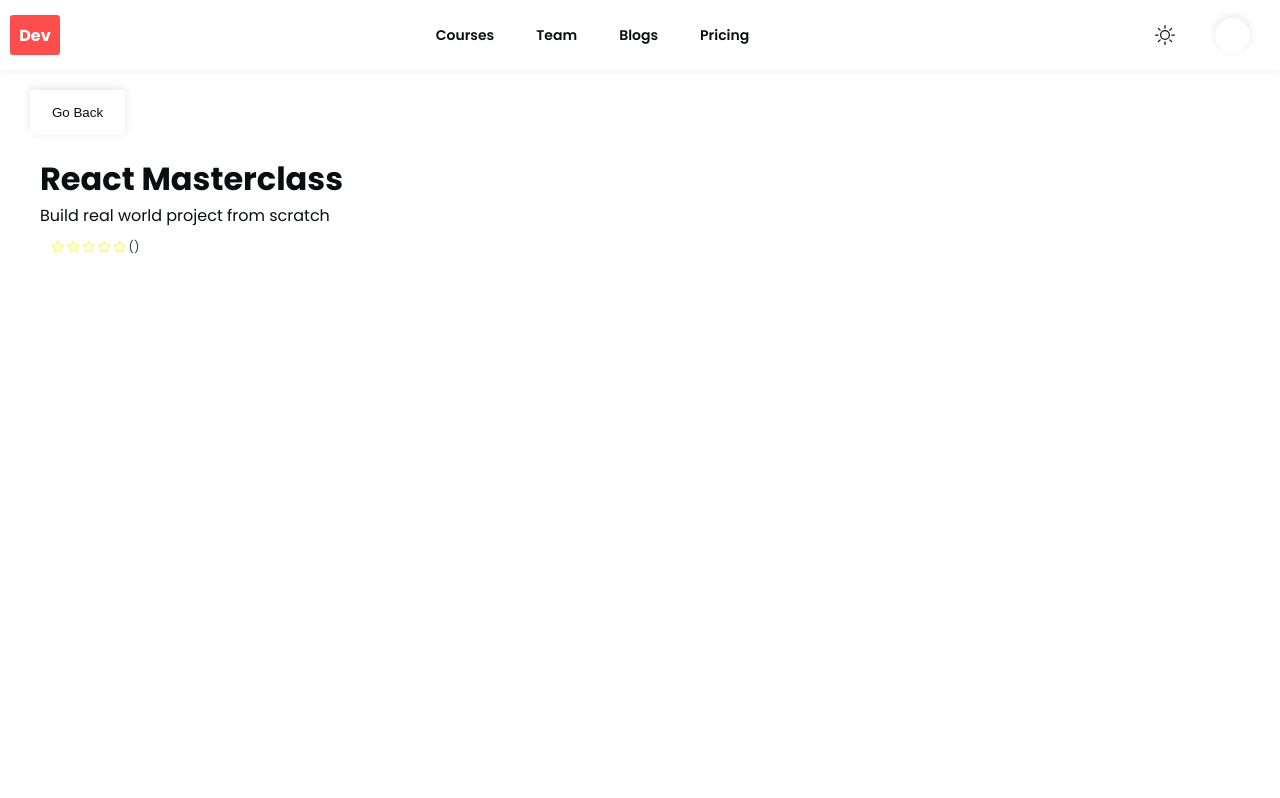
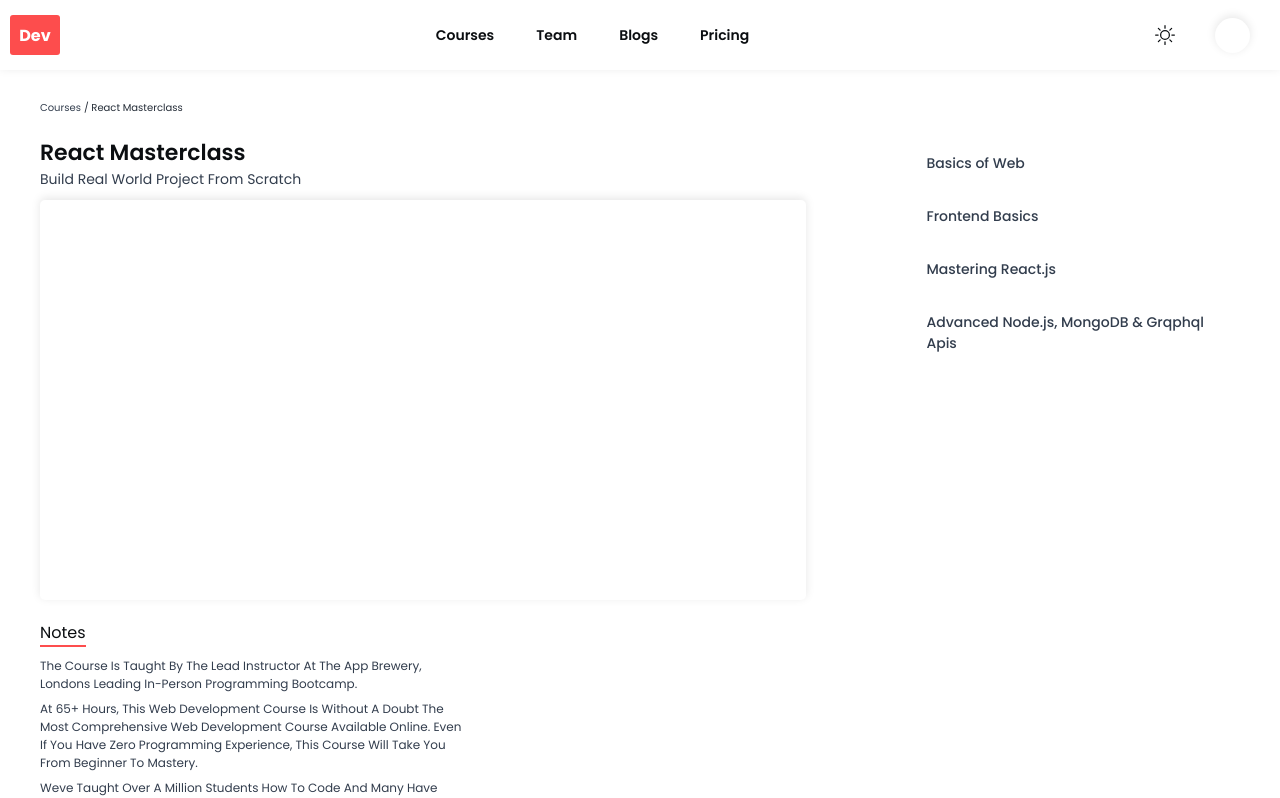
Before and after one commit to Shubhofficial1/devbattle-frontend, a React (Create React App) app in the folder frontend/: page /courses/1 in a window 1280 px wide. Shown: the top 798 px of the page. Built offline with nearby package versions, Linux system fonts and the light colour scheme.

Commit message:
course details page updated

```diff
--- a/frontend/src/Data/Courses.js
+++ b/frontend/src/Data/Courses.js
@@ -10,6 +10,37 @@ const courses = [
     rating: 4.5,
     numReviews: 4,
     language: 'english',
+    stack: [
+      {
+        name: 'react',
+        imageUrl: '',
+      },
+      {
+        name: 'redux',
+        imageUrl: '',
+      },
+      {
+        name: 'sass',
+        imageUrl: '',
+      },
+    ],
+    notes: [
+      {
+        text: 'The course is taught by the lead instructor at the App Brewery, Londons leading in-person programming bootcamp.',
+      },
+      {
+        text: 'At 65+ hours, this Web Development course is without a doubt the most comprehensive web development course available online. Even if you have zero programming experience, this course will take you from beginner to mastery.',
+      },
+      {
+        text: 'Weve taught over a million students how to code and many have gone on to change their lives by becoming professional developers or starting their own tech startup.',
+      },
+      {
+        text: 'you will save yourself over $12,000 by enrolling, but still get access to the same teaching materials and learn from the same instructor and curriculum as our in-person programming bootcamp.',
+      },
+      {
+        text: 'The course is constantly updated with new content, with new projects and modules determined by students - thats you!',
+      },
+    ],
     content: [
       {
         _id: '1a',
@@ -96,6 +127,37 @@ const courses = [
     rating: 4.0,
     numReviews: 14,
     language: 'english',
+    stack: [
+      {
+        name: 'react',
+        imageUrl: '',
+      },
+      {
+        name: 'redux',
+        imageUrl: '',
+      },
+      {
+        name: 'sass',
+        imageUrl: '',
+      },
+    ],
+    notes: [
+      {
+        text: 'hey there',
+      },
+      {
+        text: 'hey there',
+      },
+      {
+        text: 'hey there',
+      },
+      {
+        text: 'hey there',
+      },
+      {
+        text: 'hey there',
+      },
+    ],
     content: [
       {
         _id: '1a',
@@ -182,6 +244,37 @@ const courses = [
     rating: 3,
     numReviews: 3,
     language: 'english',
+    stack: [
+      {
+        name: 'react',
+        imageUrl: '',
+      },
+      {
+        name: 'redux',
+        imageUrl: '',
+      },
+      {
+        name: 'sass',
+        imageUrl: '',
+      },
+    ],
+    notes: [
+      {
+        text: 'hey there',
+      },
+      {
+        text: 'hey there',
+      },
+      {
+        text: 'hey there',
+      },
+      {
+        text: 'hey there',
+      },
+      {
+        text: 'hey there',
+      },
+    ],
     content: [
       {
         _id: '1a',
@@ -268,6 +361,37 @@ const courses = [
     rating: 5,
     numReviews: 3,
     language: 'english',
+    stack: [
+      {
+        name: 'react',
+        imageUrl: '',
+      },
+      {
+        name: 'redux',
+        imageUrl: '',
+      },
+      {
+        name: 'sass',
+        imageUrl: '',
+      },
+    ],
+    notes: [
+      {
+        text: 'hey there',
+      },
+      {
+        text: 'hey there',
+      },
+      {
+        text: 'hey there',
+      },
+      {
+        text: 'hey there',
+      },
+      {
+        text: 'hey there',
+      },
+    ],
     content: [
       {
         _id: '1a',
--- a/frontend/src/screens/CourseDetailsScreen/CourseDetailsScreen.css
+++ b/frontend/src/screens/CourseDetailsScreen/CourseDetailsScreen.css
@@ -1,10 +1,100 @@
-.course__details {
+.course__details__container {
   padding: 10px 20px;
   max-width: 1400px;
   width: 100%;
 }
 
-.back-btn {
+.details__container {
+  display: grid;
+  grid-template-columns: 5fr 2fr;
+  min-height: 100vh;
+}
+
+.course__details {
+  /* border: 1px solid violet; */
+  text-transform: capitalize;
+}
+
+.course__link {
+  display: flex;
+  padding: 10px;
+}
+
+.course__course__link {
+  color: var(--text-dark-light);
+  cursor: pointer;
+  font-size: 10px;
+  margin-right: 3px;
+}
+
+.course__course__current {
+  color: var(--text-dark);
+  font-size: 10px;
+}
+
+.course__overview {
+  padding: 10px;
+}
+
+.course__overview h1 {
+  font-size: 22px;
+  font-weight: 600;
+  color: var(--text-color);
+}
+
+.course__overview p {
+  font-size: 14px;
+  font-weight: 400;
+  color: var(--text-dark-light);
+}
+
+.course__image {
+  width: 90%;
+  height: 400px;
+  margin-top: 10px;
+  background-color: var(--CARD);
+  border-radius: var(--border-radius-5);
+  box-shadow: var(--box-shadow);
+  cursor: pointer;
+}
+
+.course__outline {
+  overflow-y: auto;
+  min-height: 600px;
+  padding: 10px;
+}
+
+.notes__container {
+  margin-top: 20px;
+}
+
+.notes__container div {
+  border-bottom: 2px solid var(--accent);
+  cursor: pointer;
+  width: fit-content;
+  margin: 10px 0px;
+}
+
+.course__notes {
+  width: 50%;
+  font-size: 12px !important;
+  font-weight: 500;
+  color: var(--text-dark-light);
+  margin-top: 7px;
+}
+
+.course__outline h1 {
+  padding: 15px;
+  background-color: var(--CARD);
+  margin: 2px 0px;
+  cursor: pointer;
+  border-radius: var(--border-radius-3);
+  font-size: 14px;
+  font-weight: 500;
+  color: var(--text-dark-light);
+}
+
+/* .back-btn {
   cursor: pointer;
   border: none;
   outline: none;
@@ -21,7 +111,7 @@
   border-radius: var(--border-radius-3);
   margin-top: 10px;
   padding: 10px;
-}
+} */
 
 @media screen and (max-width: 700px) {
   .course__details {
--- a/frontend/src/screens/CourseDetailsScreen/CourseDetailsScreen.js
+++ b/frontend/src/screens/CourseDetailsScreen/CourseDetailsScreen.js
@@ -3,7 +3,6 @@ import './CourseDetailsScreen.css'
 import { useNavigate } from 'react-router-dom'
 import { useParams } from 'react-router-dom'
 import courses from '../../Data/Courses'
-import Rating from '../../components/Rating/Rating'
 
 const CourseDetailsScreen = () => {
   const { id } = useParams()
@@ -15,16 +14,46 @@ const CourseDetailsScreen = () => {
     history('/courses')
   }
   return (
-    <div className='course__details'>
-      <button onClick={handleBackClick} className='back-btn'>
+    <div className='course__details__container'>
+      {/* <button onClick={handleBackClick} className='back-btn'>
         Go Back
-      </button>
+      </button> */}
+      <div className='course__link'>
+        <span className='course__course__link' onClick={handleBackClick}>
+          Courses
+        </span>
+        <span className='course__course__current'>/ {course.name}</span>
+      </div>
+
+      <div className='details__container'>
+        <div className='course__details'>
+          {/* <div className='course__link'>
+            <span className='course__course__link' onClick={handleBackClick}>
+              Courses
+            </span>
+            <span className='course__course__current'>/ {course.name}</span>
+          </div> */}
+
+          <div className='course__overview'>
+            <h1>{course.name}</h1>
+            <p>{course.description}</p>
+            <div className='course__image'></div>
+
+            <div className='notes__container'>
+              <div>Notes</div>
+              {course.notes.map((note) => (
+                <p className='course__notes'>{note.text}</p>
+              ))}
+            </div>
+          </div>
+        </div>
+        <div className='course__outline'>
+          {course.content.map((cont) => (
+            <h1>{cont.sectionTitle}</h1>
+          ))}
+        </div>
+      </div>
       {/* <pre>{JSON.stringify(course, null, 3)}</pre> */}
-      <div className='course__container'>
-        <h1>{course.name}</h1>
-        <p>{course.description}</p>
-        <Rating />
-      </div>
     </div>
   )
 }
```
